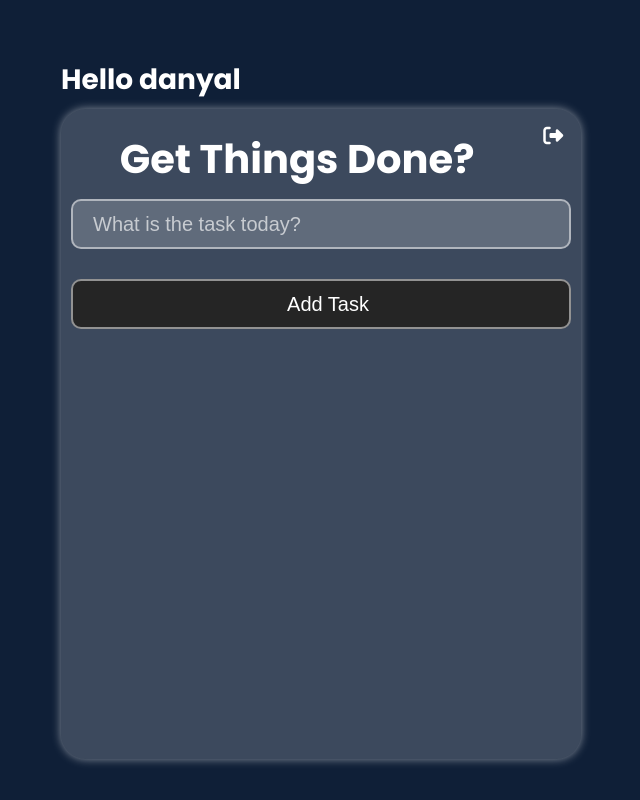
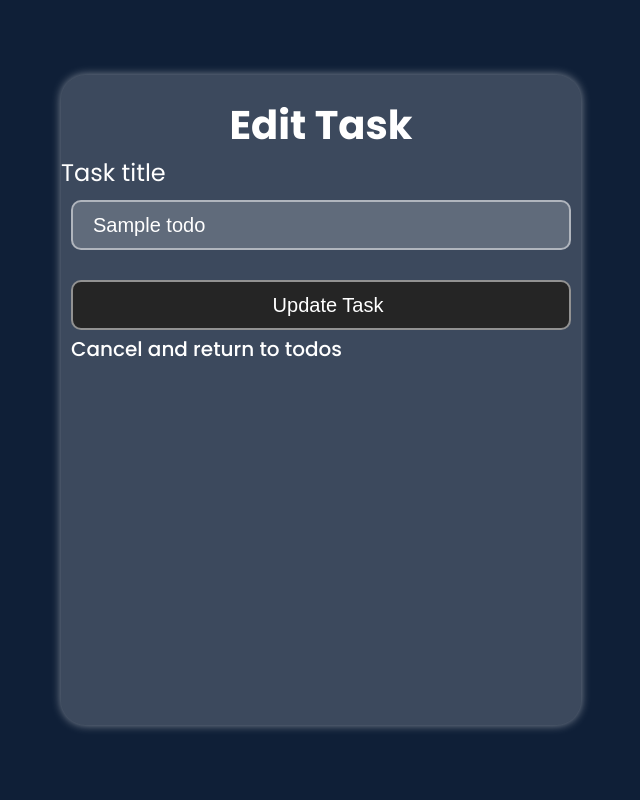
Before and after one commit to Danyal-0276/django-nextjs-todo-learning, a Django app: page /edit_todo/1 in a window 1280 px wide. Shown: the whole page, without its empty margins (319-959 px from the left). Run offline with Django 5.2, Linux system fonts and the light colour scheme; a user stored in the database is signed in; tables that the repository leaves empty hold one stand-in row (values such as "Sample post"); some libraries are stand-ins or nearby versions; some web fonts are replaced.

Commit message:
Enhance Todo model and views; update templates for improved user experience and functionality

```diff
--- a/todo/todo/models.py
+++ b/todo/todo/models.py
@@ -1,8 +1,14 @@
 from django.db import models
 from django.contrib.auth.models import User
 
+
 class Todo(models.Model):
-    srno=models.AutoField(primary_key=True,auto_created=True)
-    title=models.CharField(max_length=25)
-    date=models.DateTimeField(auto_now_add=True)
-    user=models.ForeignKey(User,on_delete=models.CASCADE)
+
+    srno = models.AutoField(primary_key=True)
+    title = models.CharField(max_length=120)
+    completed = models.BooleanField(default=False)
+    date = models.DateTimeField(auto_now=True)
+    user = models.ForeignKey(User, on_delete=models.CASCADE, related_name="todos")
+
+    def __str__(self):
+        return self.title
--- a/todo/todo/templates/edit_todo.html
+++ b/todo/todo/templates/edit_todo.html
@@ -5,7 +5,7 @@
 <head>
     <meta charset="UTF-8">
     <meta name="viewport" content="width=device-width, initial-scale=1.0">
-    <title>Todo</title>
+    <title>Edit Todo</title>
     <link rel="stylesheet" href="{% static 'css/styles.css' %}">
     <link rel="stylesheet" href="{% static 'css/index.css' %}">
     <link rel="stylesheet" href="https://fonts.googleapis.com/css2?family=Poppins:wght@400;500;700&display=swap" />
@@ -19,39 +19,24 @@
 
     <div class="signup-login">
         <div class=" signup-box scr">
-            <div class="heading">Get Things Done?</div>
+            <div class="heading">Edit Task</div>
             <form method="post">
                 {% csrf_token %}
-                <input type="text" name="title" required class="todo-input inp" placeholder="What is the task today?" value={{obj.title}}>
-                <input type="hidden" name="srno" value={{obj.srno}}>
+                <label for="title">Task title</label>
+                <input id="title" type="text" name="title" required maxlength="120" class="todo-input inp"
+                    placeholder="What is the task today?" value="{{ obj.title }}" aria-describedby="title-error">
+                {% if error %}
+                <p id="title-error" role="alert">{{ error }}</p>
+                {% endif %}
 
                 <input class="submit-button" type="submit" value="Update Task">
 
             </form>
-
-            {% for todo in res %}
-            <div class="Todo clickable-div {% if todo.status %}todo-green{% else %}todo-red{% endif %}" >
-                <h5>{{todo.srno}}</h5>
-                <p>{{todo.title}}</p>
-
-
-
-
-                <div>
-                    <a href=""><i class="fa-solid fa-pen-to-square"></i></a>
-                    <a href=" /delete_todo/{{todo.srno}} "><i class="fa-solid fa-trash"></i></a>
-
-                    </i>
-                </div>
-            </div>
-
-
-            {% endfor %}
+            <a href="/todopage/">Cancel and return to todos</a>
         </div>
 
 
     </div>
-    <script src="{% static 'js/todo.js' %}"></script>
 </body>
 
 </html>
--- a/todo/todo/templates/todo.html
+++ b/todo/todo/templates/todo.html
@@ -30,10 +30,15 @@
                 </div>
 
 
-                <form method="post">
+                <form method="post" action="/todopage/">
                     {% csrf_token %}
-                    <input type="text" name="title" required class="todo-input inp"
-                        placeholder="What is the task today?">
+                    <label for="todo-title">New task</label>
+                    <input id="todo-title" type="text" name="title" required maxlength="120" class="todo-input inp"
+                        value="{{ request.POST.title }}" placeholder="What is the task today?"
+                        aria-describedby="todo-error">
+                    {% if error %}
+                    <p id="todo-error" role="alert">{{ error }}</p>
+                    {% endif %}
 
 
                     <input class="submit-button" type="submit" value="Add Task">
@@ -41,27 +46,22 @@
                 </form>
 
                 {% for todo in res %}
-                <div class="Todo clickable-div {% if todo.status %}todo-green{% else %}todo-red{% endif %}">
-                    <form method="post" action="">
-                        {% csrf_token %}
-
-                        <!-- <h5><input name="status"required type="submit" {% if todo.status %} checked {% endif %}></h5> -->
-                    </form>
-
-                    <p class="{% if todo.status %} completed {% endif %} ">{{todo.title}}</p>
-
-
-
-
+                <div class="Todo clickable-div {% if todo.completed %}todo-green{% else %}todo-red{% endif %}">
+                    <p class="{% if todo.completed %}completed{% endif %}">{{ todo.title }}</p>
                     <div>
-                        <a href=" /edit_todo/{{todo.srno}} "><i class="fa-solid fa-pen-to-square"></i></a>
-                        <a href=" /delete_todo/{{todo.srno}} "><i class="fa-solid fa-trash"></i></a>
-
-                        </i>
+                        <a href="{% url 'edit_todo' todo.srno %}" aria-label="Edit {{ todo.title }}">
+                            <i class="fa-solid fa-pen-to-square" aria-hidden="true"></i>
+                        </a>
+                        <form method="post" action="{% url 'delete_todo' todo.srno %}" style="display: inline;">
+                            {% csrf_token %}
+                            <button type="submit" aria-label="Delete {{ todo.title }}">
+                                <i class="fa-solid fa-trash" aria-hidden="true"></i>
+                            </button>
+                        </form>
                     </div>
                 </div>
-
-
+                {% empty %}
+                <p>You have no todos yet. Add your first task above.</p>
                 {% endfor %}
             </div>
 
--- a/todo/todo/urls.py
+++ b/todo/todo/urls.py
@@ -22,7 +22,7 @@ from . import views
 urlpatterns = [
     path("admin/", admin.site.urls),
     path("", views.signup),
-    path("loginn/", views.login),
+    path("loginn/",views.login_view,name="login"),
     path("todopage/", views.todo),
     path("edit_todo/<int:srno>", views.edit_todo, name="edit_todo"),
     path("delete_todo/<int:srno>", views.delete_todo, name="delete_todo"),
--- a/todo/todo/views.py
+++ b/todo/todo/views.py
@@ -1,72 +1,142 @@
-from django.shortcuts import render, redirect
+from django.contrib.auth import (
+    authenticate,
+    login as auth_login,
+    logout as auth_logout,
+)
+from django.contrib.auth.decorators import login_required
 from django.contrib.auth.models import User
-from todo import models
+from django.contrib.auth.password_validation import validate_password
+from django.core.exceptions import ValidationError
+from django.shortcuts import (
+    get_object_or_404,
+    redirect,
+    render,
+)
+from django.views.decorators.http import require_POST
+
 from todo.models import Todo
-from django.contrib.auth import authenticate, login, logout
-from django.contrib.auth.decorators import login_required
 
 # Create your views here.
 
+
 def signup(request):
+    errors = {}
+
     if request.method == "POST":
-        # Handle signup logic here
-        fnm = request.POST.get("fnm")
-        lnm = request.POST.get("lnm")
-        emailid = request.POST.get("email")
-        pwd = request.POST.get("pwd")
-        print(fnm, lnm, emailid, pwd)
-        my_user = User.objects.create_user(fnm, emailid, pwd)
-        my_user.save()
-        return redirect("/loginn")
+        username = request.POST.get("username", "").strip()
+        password = request.POST.get("password", "")
+        email = request.POST.get("email", "").strip()
 
-        pass
-    return render(request, "signup.html")
+        if not username:
+            errors["username"] = "Username is required."
+        if User.objects.filter(username=username).exists():
+            errors["username"] = "Username already exists."
+
+        try:
+            validate_password(password)
+        except ValidationError as e:
+            errors["password"] = list(e.messages)
+
+        if not errors:
+            User.objects.create_user(username=username, password=password, email=email)
+            return redirect("/loginn")
+    return render(request, "signup.html", {"errors": errors})
 
 
-def login(request):
+def login_view(request):
+    error = None
+
     if request.method == "POST":
-        fnm = request.POST.get("fnm")
-        emailid = request.POST.get("email")
-        pwd = request.POST.get("pwd")
-        print(fnm, pwd)
-        userr = authenticate(request, username=fnm, password=pwd)
-        if userr is not None:
-            login(request, userr)
-            return redirect("/todopage")
+        username = request.POST.get(
+            "username",
+            "",
+        ).strip()
+        password = request.POST.get(
+            "password",
+            "",
+        )
+
+        user = authenticate(
+            request,
+            username=username,
+            password=password,
+        )
+
+        if user is not None:
+            auth_login(request, user)
+            return redirect("todo-list")
+
+        error = "Invalid username or password."
+
+    return render(
+        request,
+        "loginn.html",
+        {"error": error},
+    )
+
+
+@login_required(login_url="/loginn/")
+def todo(request):
+    error = None
+
+    if request.method == "POST":
+        title = request.POST.get("title", "").strip()
+
+        if not title:
+            error = "Todo title is required."
         else:
-            return redirect("/loginn")
-    return render(request, "loginn.html")
+            Todo.objects.create(
+                title=title,
+                user=request.user,
+            )
+            return redirect("todo-list")
 
-@login_required(login_url="/loginn")
-def todo(request):
-    if request.method == "POST":
-        title = request.POST.get("title")
-        obj = models.Todo(title=title, user=request.user)
-        obj.save()
-        res = models.Todo.objects.filter(user=request.user).order_by("-date")
-        return render(request, "todo.html", {"res": res})
-    res = models.Todo.objects.filter(user=request.user).order_by("-date")
-    return render(request, "todo.html", {"res": res})
+    res = Todo.objects.filter(
+        user=request.user,
+    ).order_by("-date")
+
+    return render(
+        request,
+        "todo.html",
+        {
+            "res": res,
+            "error": error,
+        },
+    )
+
 
 @login_required(login_url="/loginn")
 def edit_todo(request, srno):
+    obj = get_object_or_404(Todo, srno=srno, user=request.user)
     if request.method == "POST":
-        title = request.POST.get("title")
-        obj = models.Todo.objects.get(srno=srno)
+        title = request.POST.get("title", "").strip()
+        if not title:
+            return render(
+                request,
+                "edit_todo.html",
+                {"obj": obj, "error": "Title cannot be empty."},
+            )
         obj.title = title
         obj.save()
-        user = request.user
-        return redirect("/todopage", {"obj": obj})
-    obj = models.Todo.objects.get(srno=srno)
-    return render(request, "todo.html", {"obj": obj})
+        return redirect("/todopage/")
+    return render(request, "edit_todo.html", {"obj": obj})
 
-@login_required(login_url="/loginn")
+
+@login_required(login_url="/loginn/")
+@require_POST
 def delete_todo(request, srno):
-    obj = models.Todo.objects.get(srno=srno)
+    obj = get_object_or_404(
+        Todo,
+        srno=srno,
+        user=request.user,
+    )
+
     obj.delete()
-    return redirect("/todopage")
 
-@login_required(login_url="/loginn")
+    return redirect("/todopage/")
+
+
+@login_required(login_url="/loginn/")
 def signout(request):
-    logout(request)
-    return redirect("/loginn")
+    auth_logout(request)
+    return redirect("login")
```
Also changed, not shown: todo/todo/templates/loginn.html (+11 -4 lines), todo/todo/templates/signup.html (+22 -7 lines), todo/db.sqlite3, todo/todo/migrations/0002_todo_completed_alter_todo_date_alter_todo_srno_and_more.py (added).
